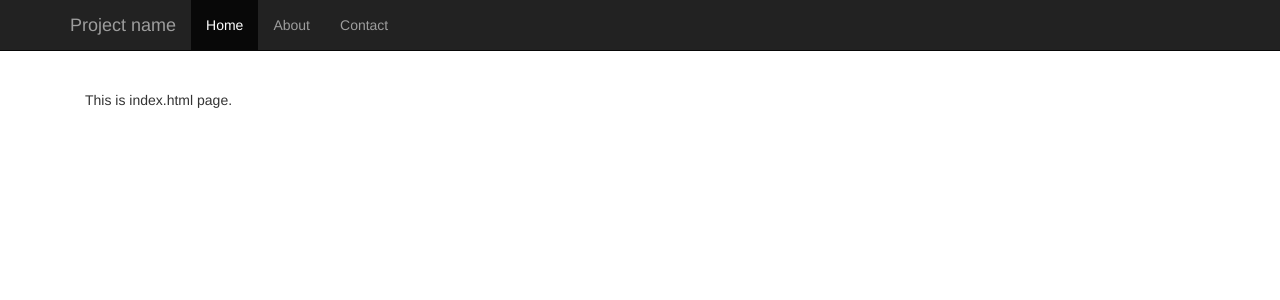
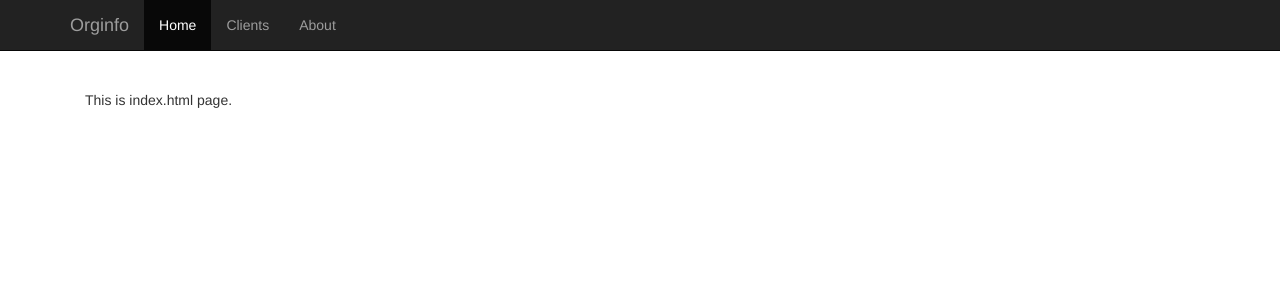
Before and after one commit to orginfo/orginfo, a Django app: page / in a window 1280 px wide. Shown: the top 300 px of the page. Run offline with Django 3.2, Linux system fonts and the light colour scheme; the visitor is signed in with stand-in values (Sample User, id 1); some libraries are stand-ins or nearby versions.

Commit message:
Added navigation.

```diff
--- a/orginfo/templates/starter-template.html
+++ b/orginfo/templates/starter-template.html
@@ -25,13 +25,13 @@ body {
             <span class="icon-bar"></span>
             <span class="icon-bar"></span>
           </button>
-          <a class="navbar-brand" href="#">Project name</a>
+          <a class="navbar-brand" href="{% url 'accounting:index' %}">Orginfo</a>
         </div>
         <div class="collapse navbar-collapse">
           <ul class="nav navbar-nav">
-            <li class="active"><a href="#">Home</a></li>
-            <li><a href="#about">About</a></li>
-            <li><a href="#contact">Contact</a></li>
+            <li class="active"><a href="{% url 'accounting:index' %}">Home</a></li>
+            <li><a href="{% url 'accounting:clients' %}">Clients</a></li>
+            <li><a href="{% url 'accounting:organization_details' %}">About</a></li>
           </ul>
         </div><!--/.nav-collapse -->
       </div>
```
